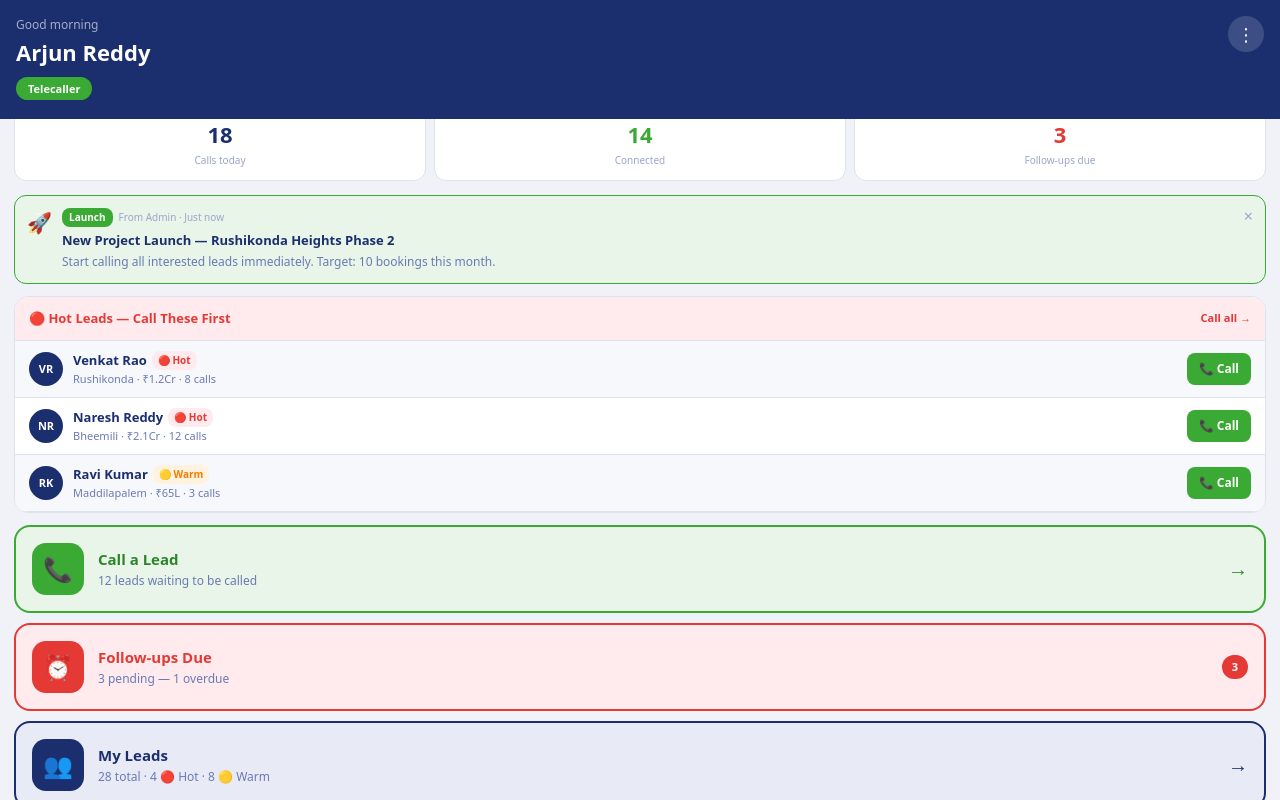
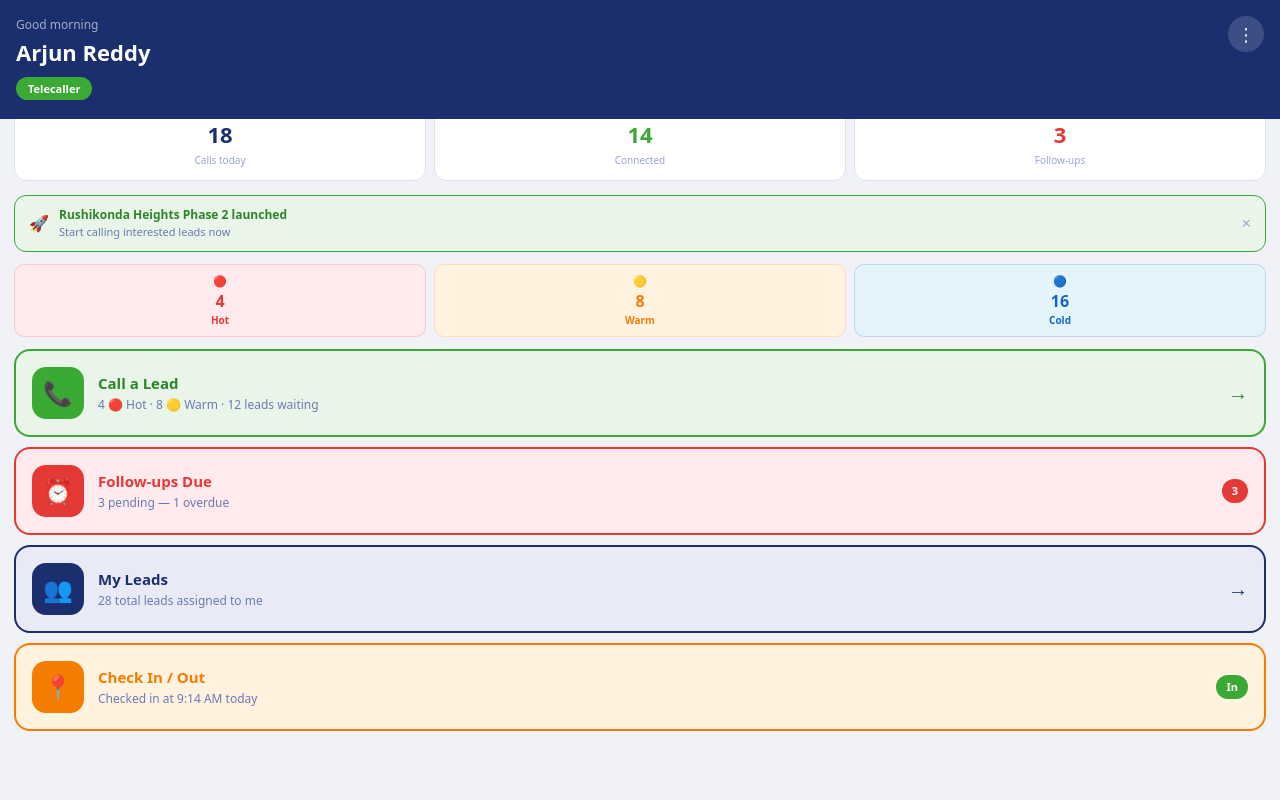
Before and after one commit to chakradhartatikonda27-art/squarefeet-crm, a Next.js app: page /telecaller/home in a window 1280 px wide. Built offline with nearby package versions, Linux system fonts and the light colour scheme.

Commit message:
telecaller home cleaned up - compact announcement and score pills

```diff
--- a/app/telecaller/home/page.tsx
+++ b/app/telecaller/home/page.tsx
@@ -6,27 +6,6 @@ export default function TelecallerHome() {
   const router = useRouter();
   const [showMenu, setShowMenu] = useState(false);
   const [dismissedAnn, setDismissedAnn] = useState(false);
-
-  const announcement = {
-    title: 'New Project Launch — Rushikonda Heights Phase 2',
-    message: 'Start calling all interested leads immediately. Target: 10 bookings this month.',
-    type: 'Launch',
-    typeColor: '#3AAA35',
-    typeBg: '#E8F5E8',
-    icon: '🚀',
-  };
-
-  const hotLeads = [
-    { name: 'Venkat Rao', area: 'Rushikonda', budget: '₹1.2Cr', score: 'Hot', calls: 8 },
-    { name: 'Naresh Reddy', area: 'Bheemili', budget: '₹2.1Cr', score: 'Hot', calls: 12 },
-    { name: 'Ravi Kumar', area: 'Maddilapalem', budget: '₹65L', score: 'Warm', calls: 3 },
-  ];
-
-  const scoreConfig = {
-    Hot: { bg: '#FFEBEE', fg: '#E53935', icon: '🔴' },
-    Warm: { bg: '#FFF3E0', fg: '#F57C00', icon: '🟡' },
-    Cold: { bg: '#E3F4FB', fg: '#1565C0', icon: '🔵' },
-  };
 
   return (
     <div style={{minHeight: '100dvh', background: '#F0F2F8', display: 'flex', flexDirection: 'column'}}>
@@ -48,11 +27,8 @@ export default function TelecallerHome() {
             style={{width: '36px', height: '36px', borderRadius: '50%',
                     background: 'rgba(255,255,255,0.15)', border: 'none',
                     color: 'white', fontSize: '18px', cursor: 'pointer',
-                    display: 'flex', alignItems: 'center', justifyContent: 'center'}}>
-            ⋮
-          </button>
+                    display: 'flex', alignItems: 'center', justifyContent: 'center'}}>⋮</button>
         </div>
-
         {showMenu && (
           <div style={{position: 'absolute', top: '60px', right: '16px', background: 'white',
                        borderRadius: '12px', padding: '8px', zIndex: 100, minWidth: '160px',
@@ -60,9 +36,7 @@ export default function TelecallerHome() {
             <button onClick={() => { setShowMenu(false); router.push('/'); }}
               style={{width: '100%', padding: '10px 14px', borderRadius: '8px', border: 'none',
                       background: 'none', textAlign: 'left', fontSize: '13px', fontWeight: '600',
-                      color: '#E53935', cursor: 'pointer'}}>
-              🚪 Logout
-            </button>
+                      color: '#E53935', cursor: 'pointer'}}>🚪 Logout</button>
           </div>
         )}
       </div>
@@ -73,7 +47,7 @@ export default function TelecallerHome() {
         {[
           {val: '18', lbl: 'Calls today', color: '#1B2F6E'},
           {val: '14', lbl: 'Connected', color: '#3AAA35'},
-          {val: '3', lbl: 'Follow-ups due', color: '#E53935'},
+          {val: '3', lbl: 'Follow-ups', color: '#E53935'},
         ].map((s, i) => (
           <div key={i} style={{background: 'white', borderRadius: '12px', padding: '12px',
                                textAlign: 'center', border: '0.5px solid #DDE2EF'}}>
@@ -85,92 +59,47 @@ export default function TelecallerHome() {
 
       <div style={{flex: 1, padding: '14px', overflowY: 'auto', paddingBottom: '80px'}}>
 
-        {/* Announcement Banner */}
+        {/* Announcement Banner — compact */}
         {!dismissedAnn && (
-          <div style={{background: announcement.typeBg, borderRadius: '12px', padding: '12px',
-                       marginBottom: '12px', border: `1.5px solid ${announcement.typeColor}`,
-                       position: 'relative'}}>
-            <div style={{display: 'flex', alignItems: 'flex-start', gap: '10px'}}>
-              <span style={{fontSize: '20px', flexShrink: 0}}>{announcement.icon}</span>
-              <div style={{flex: 1}}>
-                <div style={{display: 'flex', alignItems: 'center', gap: '6px', marginBottom: '4px'}}>
-                  <span style={{fontSize: '10px', fontWeight: '700', padding: '2px 7px',
-                                borderRadius: '8px', background: announcement.typeColor,
-                                color: 'white'}}>
-                    {announcement.type}
-                  </span>
-                  <span style={{fontSize: '10px', color: '#9AA5CC'}}>From Admin · Just now</span>
-                </div>
-                <div style={{fontSize: '13px', fontWeight: '700',
-                             color: '#1B2F6E', marginBottom: '2px'}}>
-                  {announcement.title}
-                </div>
-                <div style={{fontSize: '12px', color: '#6B7AB5'}}>
-                  {announcement.message}
-                </div>
+          <div style={{background: '#E8F5E8', borderRadius: '12px', padding: '10px 14px',
+                       marginBottom: '12px', border: '1.5px solid #3AAA35',
+                       display: 'flex', alignItems: 'center', gap: '10px'}}>
+            <span style={{fontSize: '16px', flexShrink: 0}}>🚀</span>
+            <div style={{flex: 1, minWidth: 0}}>
+              <div style={{fontSize: '12px', fontWeight: '700', color: '#2D8529',
+                           whiteSpace: 'nowrap', overflow: 'hidden', textOverflow: 'ellipsis'}}>
+                Rushikonda Heights Phase 2 launched
               </div>
-              <button onClick={() => setDismissedAnn(true)}
-                style={{fontSize: '16px', background: 'none', border: 'none',
-                        cursor: 'pointer', color: '#9AA5CC', flexShrink: 0, lineHeight: 1}}>
-                ×
-              </button>
+              <div style={{fontSize: '11px', color: '#6B7AB5'}}>
+                Start calling interested leads now
+              </div>
             </div>
+            <button onClick={() => setDismissedAnn(true)}
+              style={{fontSize: '16px', background: 'none', border: 'none',
+                      cursor: 'pointer', color: '#9AA5CC', flexShrink: 0}}>×</button>
           </div>
         )}
 
-        {/* Hot Leads Section */}
-        <div style={{background: 'white', borderRadius: '14px', overflow: 'hidden',
-                     border: '0.5px solid #DDE2EF', marginBottom: '12px'}}>
-          <div style={{padding: '12px 14px', borderBottom: '1px solid #DDE2EF',
-                       background: '#FFEBEE', display: 'flex', justifyContent: 'space-between',
-                       alignItems: 'center'}}>
-            <div style={{fontSize: '13px', fontWeight: '700', color: '#E53935'}}>
-              🔴 Hot Leads — Call These First
-            </div>
-            <button onClick={() => router.push('/telecaller/call')}
-              style={{fontSize: '11px', fontWeight: '700', color: '#E53935',
-                      background: 'none', border: 'none', cursor: 'pointer'}}>
-              Call all →
-            </button>
-          </div>
-          {hotLeads.map((lead, i) => (
-            <div key={i} style={{display: 'flex', alignItems: 'center', gap: '10px',
-                                 padding: '10px 14px', borderBottom: '1px solid #DDE2EF',
-                                 background: i % 2 === 0 ? '#F7F8FC' : 'white'}}>
-              <div style={{width: '34px', height: '34px', borderRadius: '50%',
-                           background: '#1B2F6E', display: 'flex', alignItems: 'center',
-                           justifyContent: 'center', fontSize: '11px', fontWeight: '700',
-                           color: 'white', flexShrink: 0}}>
-                {lead.name.split(' ').map((n: string) => n[0]).join('')}
-              </div>
-              <div style={{flex: 1, minWidth: 0}}>
-                <div style={{display: 'flex', alignItems: 'center', gap: '5px'}}>
-                  <span style={{fontSize: '13px', fontWeight: '700', color: '#1B2F6E'}}>
-                    {lead.name}
-                  </span>
-                  <span style={{fontSize: '10px', fontWeight: '700', padding: '2px 6px',
-                                borderRadius: '8px',
-                                background: scoreConfig[lead.score as keyof typeof scoreConfig].bg,
-                                color: scoreConfig[lead.score as keyof typeof scoreConfig].fg}}>
-                    {scoreConfig[lead.score as keyof typeof scoreConfig].icon} {lead.score}
-                  </span>
-                </div>
-                <div style={{fontSize: '11px', color: '#6B7AB5'}}>
-                  {lead.area} · {lead.budget} · {lead.calls} calls
-                </div>
-              </div>
-              <button onClick={() => router.push('/telecaller/call')}
-                style={{padding: '7px 12px', borderRadius: '8px', border: 'none',
-                        background: '#3AAA35', color: 'white', fontSize: '12px',
-                        fontWeight: '700', cursor: 'pointer', flexShrink: 0}}>
-                📞 Call
-              </button>
+        {/* Score Summary — 3 small pills */}
+        <div style={{display: 'flex', gap: '8px', marginBottom: '12px'}}>
+          {[
+            {icon: '🔴', label: 'Hot', count: 4, color: '#E53935', bg: '#FFEBEE'},
+            {icon: '🟡', label: 'Warm', count: 8, color: '#F57C00', bg: '#FFF3E0'},
+            {icon: '🔵', label: 'Cold', count: 16, color: '#1565C0', bg: '#E3F4FB'},
+          ].map((s, i) => (
+            <div key={i} style={{flex: 1, background: s.bg, borderRadius: '10px',
+                                 padding: '8px', textAlign: 'center',
+                                 border: `1px solid ${s.color}30`}}>
+              <div style={{fontSize: '11px'}}>{s.icon}</div>
+              <div style={{fontSize: '16px', fontWeight: '800', color: s.color}}>{s.count}</div>
+              <div style={{fontSize: '10px', fontWeight: '600', color: s.color}}>{s.label}</div>
             </div>
           ))}
         </div>
 
-        {/* Action Buttons */}
+        {/* 4 Big Action Buttons */}
         <div style={{display: 'flex', flexDirection: 'column', gap: '10px'}}>
+
           <button onClick={() => router.push('/telecaller/call')}
             style={{width: '100%', display: 'flex', alignItems: 'center', gap: '14px',
                     padding: '16px', borderRadius: '16px', border: '2px solid #3AAA35',
@@ -182,7 +111,7 @@ export default function TelecallerHome() {
             <div style={{flex: 1, textAlign: 'left'}}>
               <div style={{fontSize: '15px', fontWeight: '800', color: '#2D8529'}}>Call a Lead</div>
               <div style={{fontSize: '12px', color: '#6B7AB5', marginTop: '2px'}}>
-                12 leads waiting to be called
+                4 🔴 Hot · 8 🟡 Warm · 12 leads waiting
               </div>
             </div>
             <span style={{fontSize: '20px', color: '#2D8529'}}>→</span>
@@ -214,7 +143,7 @@ export default function TelecallerHome() {
             <div style={{flex: 1, textAlign: 'left'}}>
               <div style={{fontSize: '15px', fontWeight: '800', color: '#1B2F6E'}}>My Leads</div>
               <div style={{fontSize: '12px', color: '#6B7AB5', marginTop: '2px'}}>
-                28 total · 4 🔴 Hot · 8 🟡 Warm
+                28 total leads assigned to me
               </div>
             </div>
             <span style={{fontSize: '20px', color: '#1B2F6E'}}>→</span>
```
